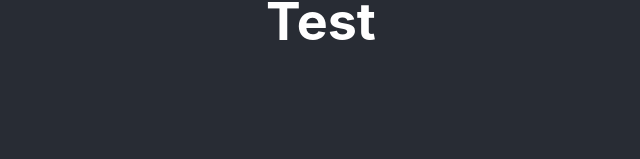
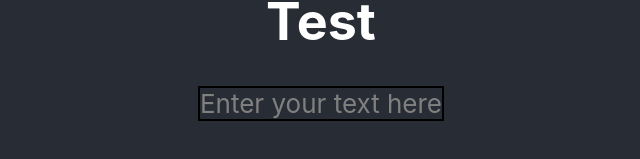
Before and after one commit to TheMint/portfolio-maker, a React (Create React App) app: page / in a window 1280 px wide. Shown: the part 523-682 px from the top of the page, without its empty margins (319-959 px from the left). Built offline with nearby package versions, Linux system fonts and the light colour scheme.

Commit message:
Fixed TextBox placeholder and added a CSS file for TextBox

```diff
--- /dev/null
+++ b/src/comps/TextBox.css
@@ -0,0 +1,8 @@
+.textBox {
+    outline: solid black 2px;
+}
+
+.textBox:empty:before {
+    content: "Enter your text here";
+    color: gray
+}
--- a/src/comps/TextBox.js
+++ b/src/comps/TextBox.js
@@ -1,4 +1,5 @@
 import React, { Component } from 'react'
+import './TextBox.css'
 
 class TextBox extends Component {
     constructor() {
@@ -7,7 +8,7 @@ class TextBox extends Component {
 
     render() {
         return(
-        <div contentEditable="true" placeholder="Enter your text here">
+        <div contentEditable="true" className="textBox">
 
         </div>)
     }
```
